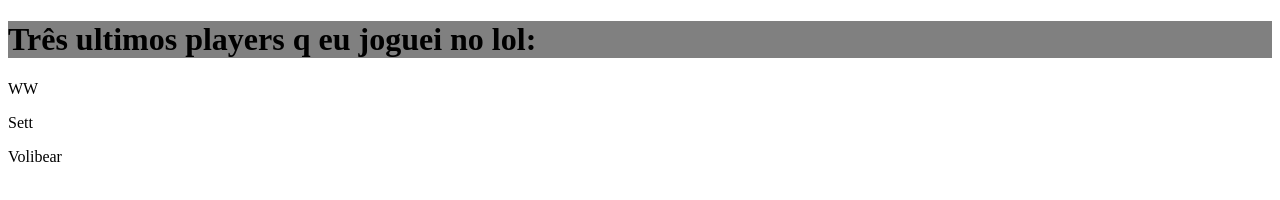
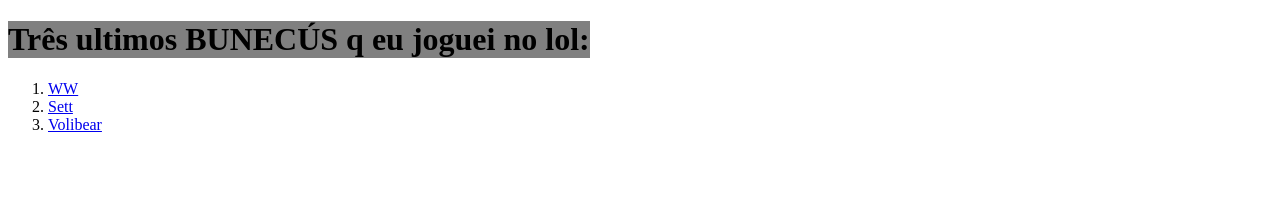
Before and after one commit to ufjf-dcc121/dcc121-2023-1-atv1-Igor-Japa, a plain HTML site: page LOL.html in a window 1280 px wide. Drawn offline with Linux system fonts and the light colour scheme.

Commit message:
Faz lista e coloca links

```diff
--- a/LOL.html
+++ b/LOL.html
@@ -7,9 +7,11 @@
     <title>LOL</title>
 </head>
 <body>
-    <h1 style="background-color: gray;" style="width:100px;">Três ultimos players q eu joguei no lol:</h1>
-    <p>WW</p>
-    <p>Sett</p>
-    <p>Volibear</p>
+    <h1 style="background-color: gray; width: max-content;">Três ultimos BUNECÚS q eu joguei no lol:</h1>
+    <ol>
+        <li ><a href="https://universe.leagueoflegends.com/pt_BR/champion/warwick/">WW</a></li>
+        <li><a href="https://universe.leagueoflegends.com/pt_BR/champion/sett/">Sett</a></li>
+        <li><a href="https://universe.leagueoflegends.com/pt_BR/champion/volibear/">Volibear</a></li>
+    </ol>
 </body>
 </html>
```
